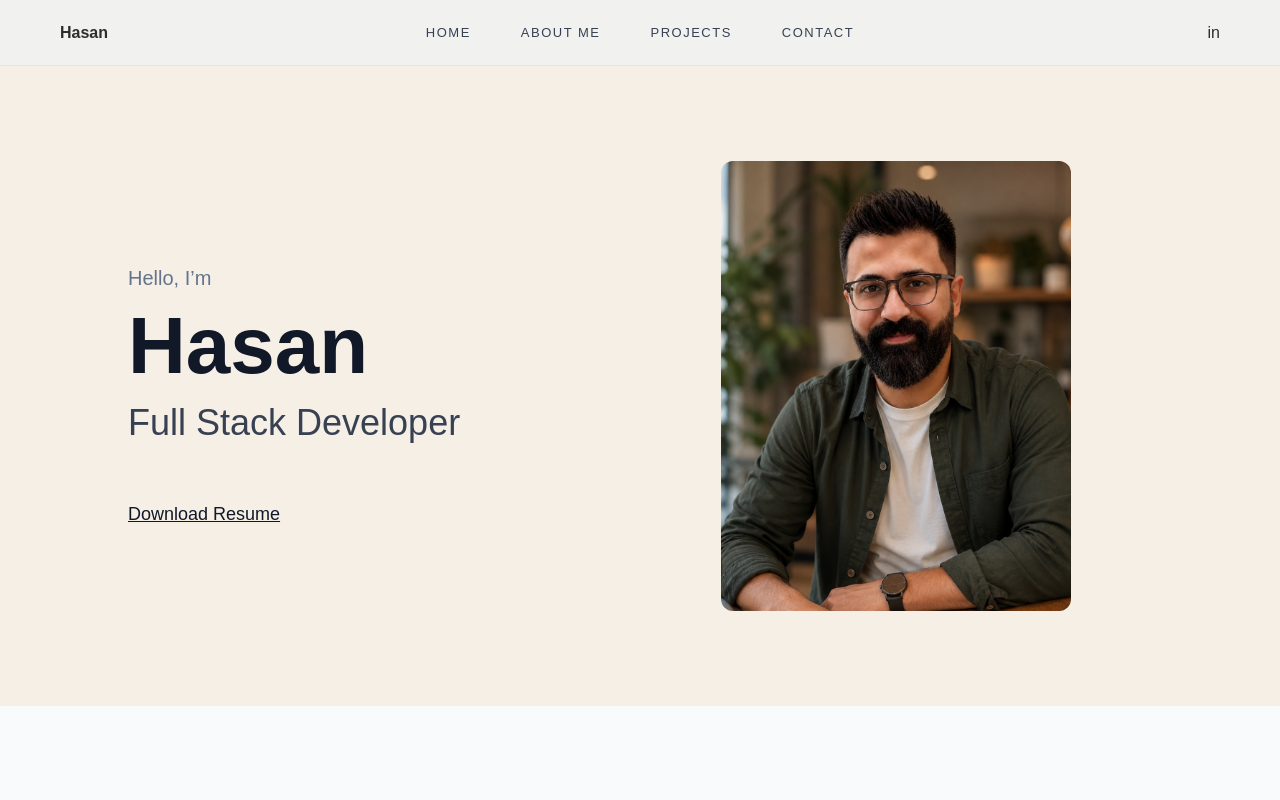
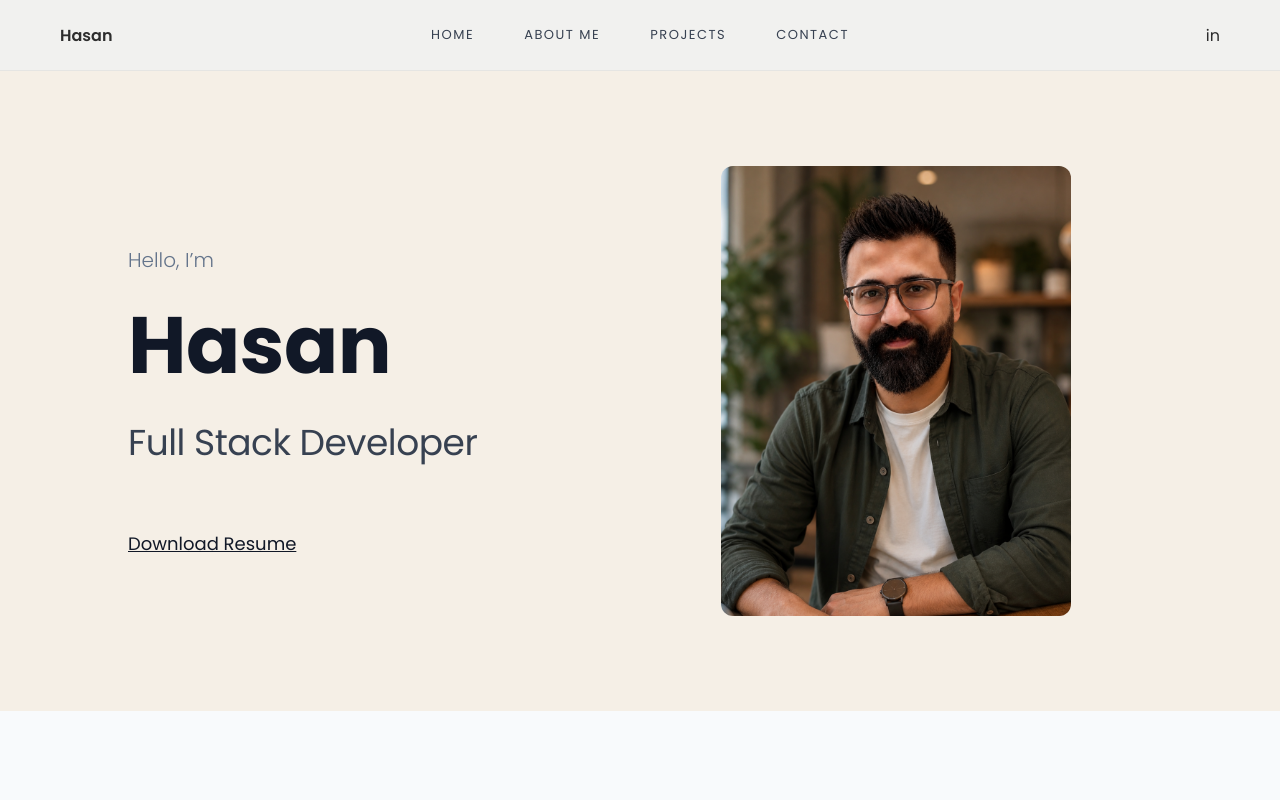
Before and after one commit to Has-has/portfolio, a React (Vite) app: page / in a window 1280 px wide. Shown: the top 800 px of the page. Built offline with nearby package versions, Linux system fonts and the light colour scheme.

Commit message:
added featured project section

```diff
--- a/src/index.css
+++ b/src/index.css
@@ -1,6 +1,8 @@
+@import url('https://fonts.googleapis.com/css2?family=Poppins:wght@300;400;500;600;700&display=swap');
+
 body {
   margin: 0;
-  font-family: Arial, sans-serif;
+  font-family: 'Poppins', Arial, sans-serif;
 
   /* Light brown premium background */
   background: linear-gradient(135deg, #f5efe6, #e8dccb);
@@ -68,3 +70,28 @@ body {
 * {
   box-sizing: border-box;
 }
+
+h1,
+h2,
+h3 {
+  font-weight: 600;
+  letter-spacing: -0.5px;
+}
+
+p {
+  font-weight: 300;
+}
+
+h1 {
+  font-size: 72px;
+  font-weight: 600;
+}
+
+h2 {
+  font-size: 32px;
+  font-weight: 400;
+}
+
+p {
+  color: #6b7280;
+}
```
